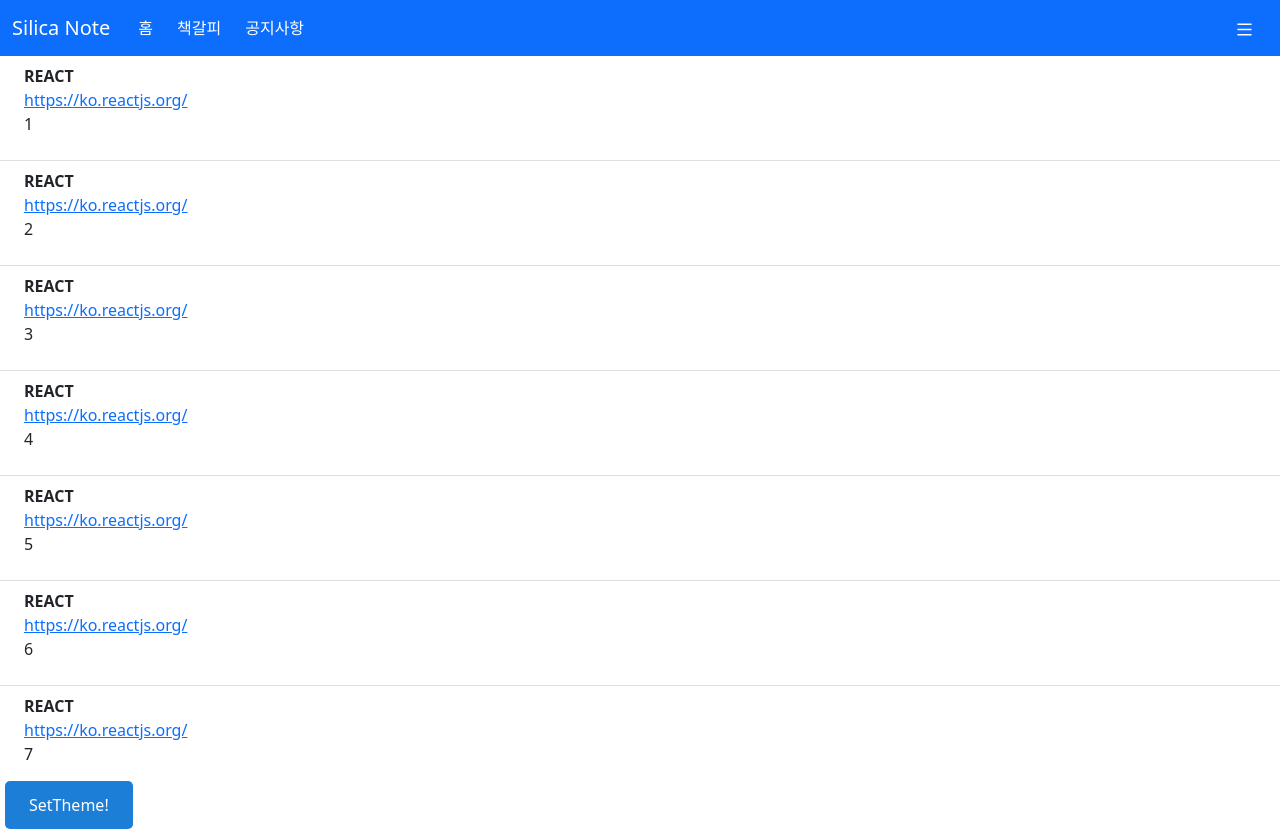
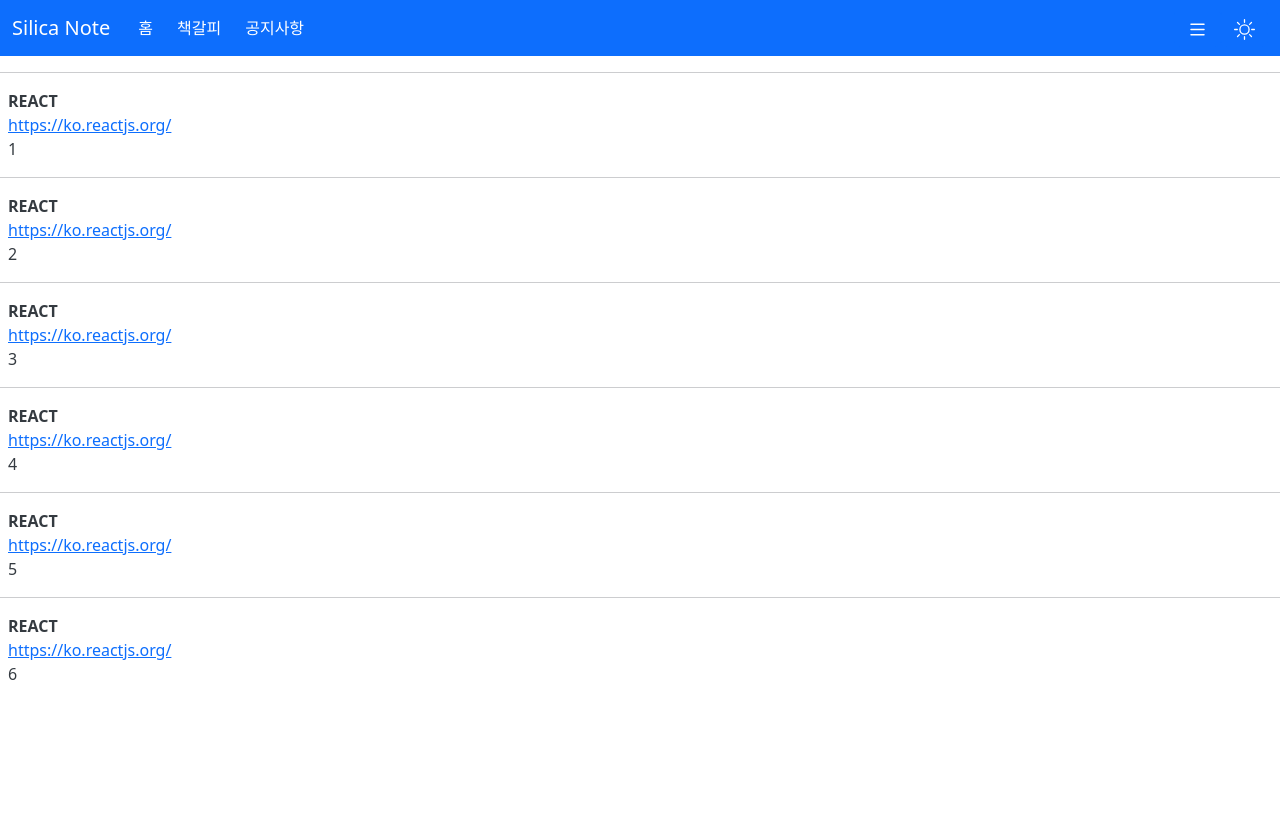
Before and after one commit to yeong-hyeon-kim/IRIS, a React (Create React App) app: page /Link in a window 1280 px wide. After the commit the page ends 800 px from the top, so only its background shows below. Built offline with nearby package versions, Linux system fonts and the light colour scheme; what typesafe-actions would draw is missing.

Commit message:
다크 & 라이트 모드 적용

```diff
--- a/src/App.css
+++ b/src/App.css
@@ -14,7 +14,7 @@ li {
 }
 
 .List {
-  height: calc(var(--vh, 1vh) * 90);
+  height: calc(var(--vh, 1vh) * 80);
   /* height: 100vh; */
   width: auto;
   overflow: auto;
--- a/src/App.tsx
+++ b/src/App.tsx
@@ -10,29 +10,10 @@ import SignInContainer from "./containers/signinContainer";
 import NoticeContainer from "./containers/noticeContainer";
 import { ThemeProvider } from "styled-components";
 import StyledLayout, { StyledButton } from "./style/componets/toggle";
+import { useSelector, useDispatch } from "react-redux";
+import { RootState } from "./modules";
 
 function App() {
-  const lightTheme = {
-    value: "light",
-    style: {
-      backgroundColor: "#ffffff",
-      color: "#343a40",
-    },
-  };
-
-  const darkTheme = {
-    value: "dark",
-    style: {
-      backgroundColor: "#343a40",
-      color: "#ffffff",
-    },
-  };
-
-  const [theme, setTheme] = useState(lightTheme);
-  const toggleTheme = () => {
-    setTheme(theme.value === "light" ? darkTheme : lightTheme);
-  };
-
   function setScreenSize() {
     let vh = window.innerHeight * 0.01;
     document.documentElement.style.setProperty("--vh", `${vh}px`);
@@ -46,6 +27,8 @@ function App() {
   useEffect(() => {
     setScreenSize();
   });
+
+  const theme = useSelector((state: RootState) => state.Home.theme);
 
   return (
     <div>
@@ -73,9 +56,6 @@ function App() {
             </Routes>
             <Container></Container>
           </BrowserRouter>
-          <StyledButton onClick={toggleTheme} variant={"primary"}>
-            SetTheme!
-          </StyledButton>
         </StyledLayout>
       </ThemeProvider>
     </div>
--- a/src/components/home.tsx
+++ b/src/components/home.tsx
@@ -13,22 +13,29 @@ import {
   Bell,
   FileEarmarkPlus,
   Person,
+  Sun,
+  Moon,
+  MoonStars,
 } from "react-bootstrap-icons";
 
 type HomeProps = {
   subject: string;
   show: boolean;
   active: string;
+  theme: string;
+  setTheme: () => void;
   onOffCanvas: () => void;
   onActiveNavLink: (e: string) => any;
 };
 
 function Home({
   subject,
+  show,
+  active,
+  theme,
+  setTheme,
   onOffCanvas,
-  show,
   onActiveNavLink,
-  active,
 }: HomeProps) {
   return (
     <>
@@ -57,6 +64,17 @@ function Home({
               <Nav.Item>
                 <Button variant="primary" onClick={onOffCanvas}>
                   <List size={21}></List>
+                </Button>
+              </Nav.Item>
+            </Nav>
+            <Nav>
+              <Nav.Item>
+                <Button variant="primary" onClick={setTheme}>
+                  {theme === "light" ? (
+                    <Sun size={21}></Sun>
+                  ) : (
+                    <MoonStars size={21}></MoonStars>
+                  )}
                 </Button>
               </Nav.Item>
             </Nav>
--- a/src/components/link.tsx
+++ b/src/components/link.tsx
@@ -9,7 +9,7 @@ function Link({ list }: Props) {
   return (
     <>
       <div className="List">
-        <ListGroup variant="flush" key="KEY">
+        <hr></hr>
         {list.map((data) => (
           <ListGroup.Item key={data.id.toString()}>
             <div className="ms-2 me-auto">
@@ -17,9 +17,9 @@ function Link({ list }: Props) {
               <a href={data.content}>{data.content}</a>
               <p>{data.id}</p>
             </div>
+            <hr></hr>
           </ListGroup.Item>
         ))}
-        </ListGroup>
       </div>
     </>
   );
--- a/src/containers/homeContainer.tsx
+++ b/src/containers/homeContainer.tsx
@@ -4,7 +4,11 @@ import { useSelector, useDispatch } from "react-redux";
 // 루트 리듀서 가져오기
 import { RootState } from "../modules";
 // 액션 함수 가져오기
-import { actionFuncOffcanvas, actionFuncActive } from "../modules/home";
+import {
+  actionFuncOffcanvas,
+  actionFuncActive,
+  actionFuncTheme,
+} from "../modules/home";
 // 컴포넌트 가져오기
 import Home from "../components/home";
 // import { getNoticeAsync } from "../modules/home/";
@@ -13,35 +17,32 @@ let HomeContainer = () => {
   const subject = useSelector((state: RootState) => state.Home.subject);
   const show = useSelector((state: RootState) => state.Home.show);
   const active = useSelector((state: RootState) => state.Home.active);
+  const theme = useSelector((state: RootState) => state.Home.theme);
 
   // Button Action
   const dispatch = useDispatch();
+
+  const setTheme = () => {
+    dispatch(actionFuncTheme());
+  };
+
   const onOffcanvas = () => {
     dispatch(actionFuncOffcanvas());
   };
 
   const onActiveNavLink = (e: string) => {
     dispatch(actionFuncActive(e));
-    // onSubmitUsername("test");
   };
-
-  // const onSubmitUsername = (username: string) => {
-  //   dispatch(getNoticeAsync.request(username));
-  // };
-
-  // const { data, loading, error } = useSelector(
-  //   (state: RootState) => state.notice.appNotice
-  // );
-
-  // console.log(loading, error, data);
 
   return (
     <Home
+      show={show}
       subject={subject}
+      active={active}
+      theme={theme.value}
+      setTheme={setTheme}
       onOffCanvas={onOffcanvas}
-      show={show}
       onActiveNavLink={onActiveNavLink}
-      active={active}
     ></Home>
   );
 };
--- a/src/modules/home.ts
+++ b/src/modules/home.ts
@@ -26,15 +26,16 @@ export const actionFuncTheme = () => ({
   type: THEME,
 });
 
-function* themeSaga() {
-  // put은 특정 액션을 디스패치 해줍니다.
-  yield put(actionFuncTheme());
-}
+// 컨테이너에서 호출
+// function* themeSaga() {
+//   // put은 특정 액션을 디스패치 해줍니다.
+//   yield put(actionFuncTheme());
+// }
 
-export function* homeSaga() {
-  // 모든 THEME 액션을 처리
-  yield takeEvery(THEME, themeSaga);
-}
+// export function* homeSaga() {
+//   // 모든 THEME 액션을 처리
+//   yield takeEvery(THEME, themeSaga);
+// }
 
 /* 모든 액션 타입 정의 */
 type actionHome =
@@ -48,31 +49,65 @@ type homeState = {
   subject: string;
   show: boolean;
   active: string;
+  theme: {
+    value: string;
+    style: {
+      backgroundColor: string;
+      color: string;
+    };
+  };
 };
+
+const lightTheme = {
+  value: "light",
+  style: {
+    backgroundColor: "#ffffff",
+    color: "#343a40",
+  },
+};
+
+const darkTheme = {
+  value: "dark",
+  style: {
+    backgroundColor: "#343a40",
+    color: "#ffffff",
+  },
+};
+
 /* 상태 초기화 */
 const initState: homeState = {
   subject: "Silica Note",
   show: false,
   active: "2",
+  theme: lightTheme,
 };
 
 /* 리듀서 */
 function Home(state: homeState = initState, action: actionHome): homeState {
+  const MainTheme = state.theme.value === "light" ? darkTheme : lightTheme;
+
   switch (action.type) {
     case SUBJECT:
-      return { subject: state.subject, show: state.show, active: state.active };
+      return {
+        subject: state.subject,
+        show: state.show,
+        active: state.active,
+        theme: MainTheme,
+      };
     case OFFCANVAS: {
       if (state.show === false) {
         return {
           subject: state.subject,
           show: (state.show = true),
           active: state.active,
+          theme: MainTheme,
         };
       } else {
         return {
           subject: state.subject,
           show: (state.show = false),
           active: state.active,
+          theme: MainTheme,
         };
       }
     }
@@ -81,11 +116,17 @@ function Home(state: homeState = initState, action: actionHome): homeState {
         subject: state.subject,
         show: state.show,
         active: (state.active = action.nav.active),
+        theme: MainTheme,
       };
     }
     case THEME: {
-      console.log("Action Theme..");
-      return { subject: state.subject, show: state.show, active: state.active };
+      console.log("Action Theme..", state.theme, MainTheme);
+      return {
+        subject: state.subject,
+        show: state.show,
+        active: state.active,
+        theme: (state.theme = MainTheme),
+      };
     }
     default:
       return state;
```
Lines whose indentation alone changed are shown as unchanged.
